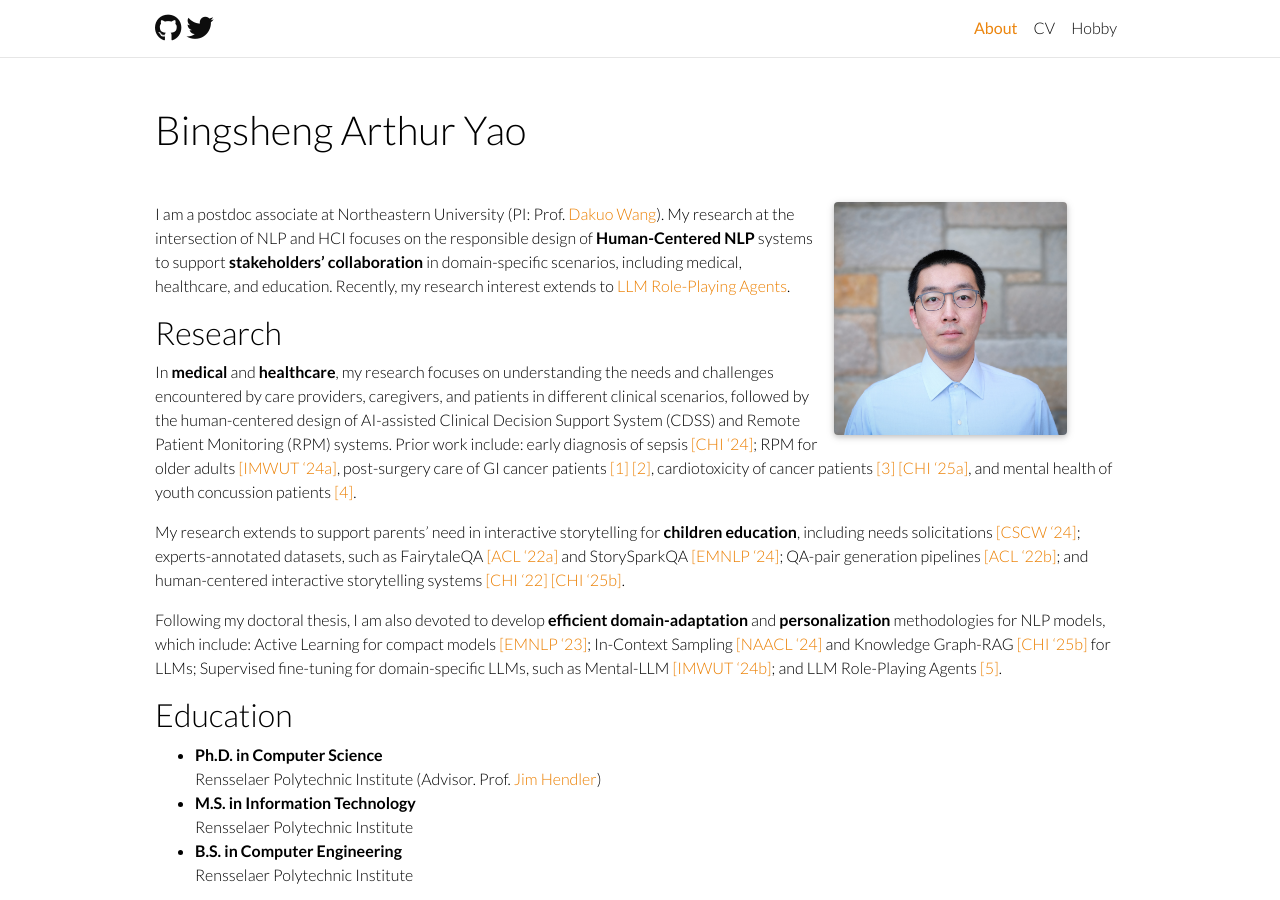
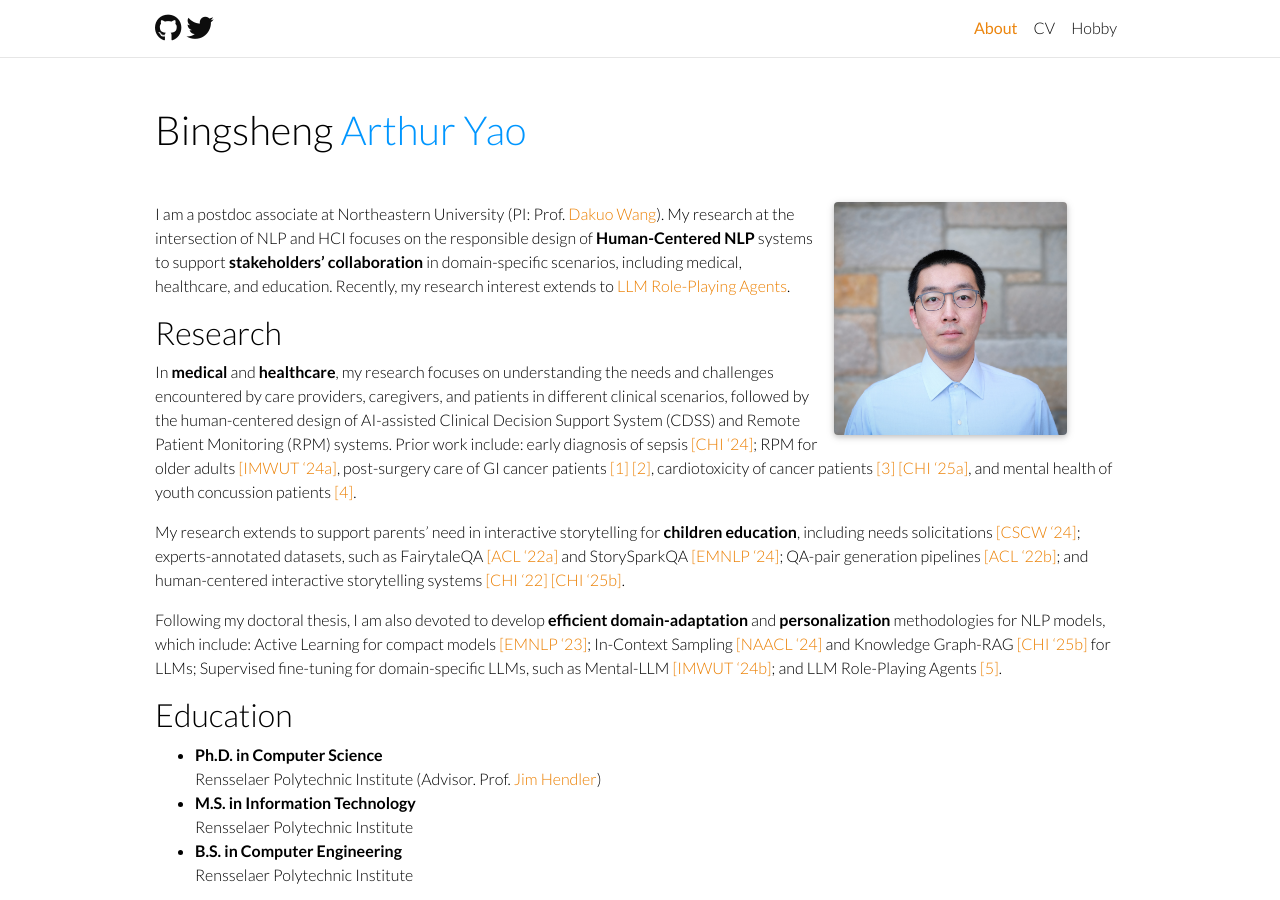
Before and after one commit to WorkInTheDark/WorkInTheDark.github.io, a Jekyll site: the page built from _pages/about.md, in a window 1280 px wide and 900 px high. Built offline with Jekyll 4.4.1, drawn with Linux system fonts in a browser that asks for light colours; comment, search, counter and statistics services are not loaded; a style sheet for code colours, icons or effects is not loaded.

Commit message:
Update about.html

```diff
--- a/_layouts/about.html
+++ b/_layouts/about.html
@@ -7,8 +7,9 @@
         <header class="post-header">
           <h1 class="post-title">
             <!-- {% if site.title == "blank" -%}<span class="font-weight-bold">{{ site.first_name }}</span> {{ site.middle_name }} {{ site.last_name }}{%- else -%}{{ site.title }}{%- endif %} -->
-            {% if site.title == "blank" -%} {{ site.first_name }} {{ site.middle_name }} {{ site.last_name }}{%- else -%}{{ site.title }}{%- endif %}
+            <!-- {% if site.title == "blank" -%} {{ site.first_name }} {{ site.middle_name }} {{ site.last_name }}{%- else -%}{{ site.title }}{%- endif %} -->
             <!-- {% if site.title == "blank" -%} {{ site.first_name }} {{ site.middle_name }} <span class="font-weight-bold" style="color: #0096FF">{{ site.last_name }}</span>{%- else -%}{{ site.title }}{%- endif %} -->
+            {% if site.title == "blank" -%} {{ site.first_name }} {{ site.middle_name }} <span style="color: #0096FF">{{ site.last_name }}</span>{%- else -%}{{ site.title }}{%- endif %}
 
           </h1>
           <p class="desc">{{ page.subtitle }}</p>
```
